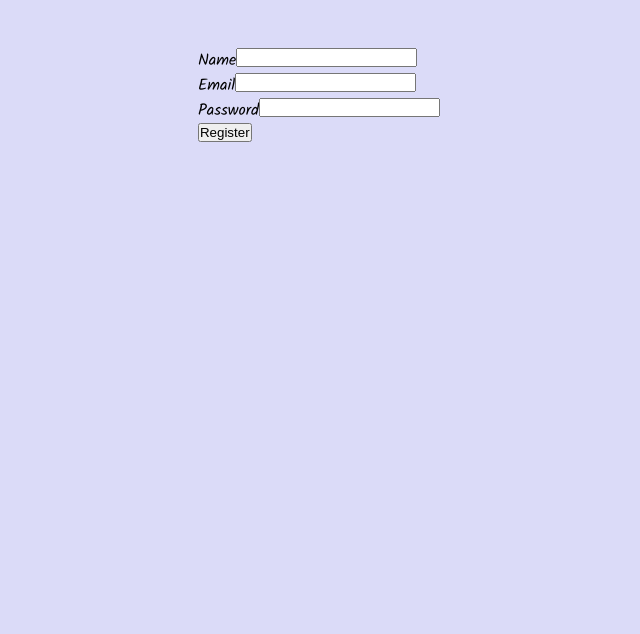
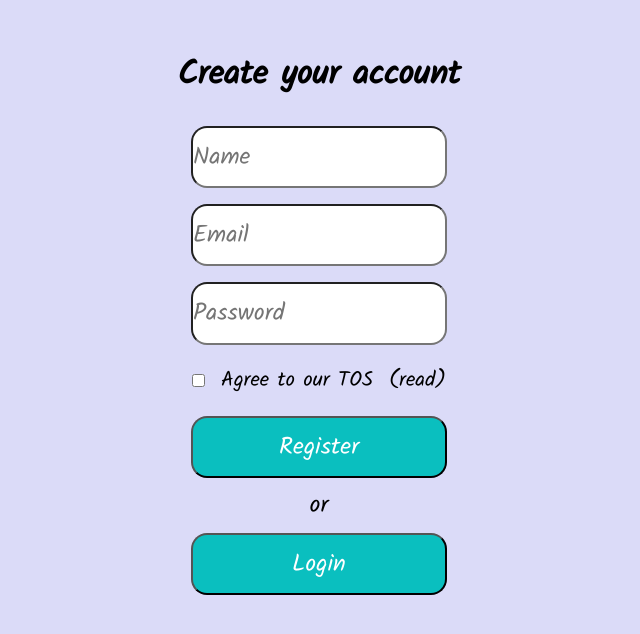
Before and after one commit to M1r4cl38/mobile-platform, a React (Create React App) app: page /register in a window 1280 px wide. Shown: the top 634 px of the page, without its empty margins (321-961 px from the left). Built offline with nearby package versions, Linux system fonts and the light colour scheme.

Commit message:
register page

```diff
--- a/src/pages/Home.module.css
+++ b/src/pages/Home.module.css
@@ -19,10 +19,10 @@
     width: 13rem;
     font-size: 1.5rem;
     margin-top: 3rem;
-    padding-top: 1rem;
-    padding-bottom: 1rem;
+    padding-top: 0.9rem;
+    padding-bottom: 0.9rem;
     border-radius: 1rem;
-    background-color: darkcyan;
+    background-color: rgb(10, 191, 191);
     color: white;
     font-family:  'Kalam', cursive;;
-}
+  }
--- a/src/pages/Register.jsx
+++ b/src/pages/Register.jsx
@@ -3,22 +3,29 @@ import style from './Register.module.css';
 
 export function Register() {
     return (
-    <div className="app">
-      <form className="form">
-        <div className="row">
-          <label htmlFor="">Name</label>
-          <input type="text" />
+    <div className={style.register}>
+      <h1 className={style.title}>Create your account</h1>
+      <form className={style.form}>
+        <div className={style.row}>
+          <input className={style.input} type="text" placeholder="Name"/>
         </div>
-        <div className="row">
-          <label htmlFor="">Email</label>
-          <input type="text" />
+        <div className={style.row}>
+        <input className={style.input} type="text" placeholder="Email"/>
         </div>
-        <div className="row">
-          <label htmlFor="">Password</label>
-          <input type="text" />
+        <div className={style.row}>
+        <input className={style.input} type="text" placeholder="Password"/>
         </div>
-        <div className="row">
-          <button type="submit">Register</button>
+        <div className={style.check}>
+          <input type="checkbox" />
+          <p>Agree to our TOS</p>
+          <a className={style.link} href='#'>(read)</a>
+        </div>
+        <div className={style.row}>
+          <button className={style.button} type="submit">Register</button>
+        </div>
+        <p className={style.text}>or</p>
+        <div className={style.row}>
+          <button className={style.button} type="submit">Login</button>
         </div>
       </form>
     </div>
--- a/src/pages/Register.module.css
+++ b/src/pages/Register.module.css
@@ -0,0 +1,62 @@
+.register {
+    display: flex;
+    flex-direction: column;
+    align-items: center;
+}
+
+.button {
+    width: 16rem;
+    font-size: 1.5rem;
+    margin-top: 0rem;
+    padding-top: 0.6rem;
+    padding-bottom: 0.6rem;
+    border-radius: 1rem;
+    background-color: rgb(10, 191, 191);
+    color: white;
+    font-family:  'Kalam', cursive;
+  }
+
+.form {
+    display: flex;
+    flex-direction: column;
+    align-items: center;
+}
+
+.row {
+    padding: 0.5rem;
+}
+
+.input {
+    padding-top: 0.6rem;
+    padding-bottom: 0.6rem;
+    width: 16rem;
+    border-radius: 1rem;
+    font-size: 1.5rem;
+    font-family:  'Kalam', cursive;
+}
+
+.title {
+    font-size: 2.1rem;
+    padding-bottom: 1rem;
+}
+
+.text {
+   font-size: 1.5rem;
+}
+
+.check {
+    display: flex;
+    flex-direction: row;
+    gap: 1rem;
+    padding: 0.7rem;
+    font-size: 1.3rem;
+}
+
+.link {
+    text-decoration: none;
+    color: black;
+}
+
+.link:hover {
+    color: rgb(35, 186, 186);
+}
```
Also changed, not shown: src/App.module.css (line endings or trailing spaces), src/index.css (line endings or trailing spaces).
